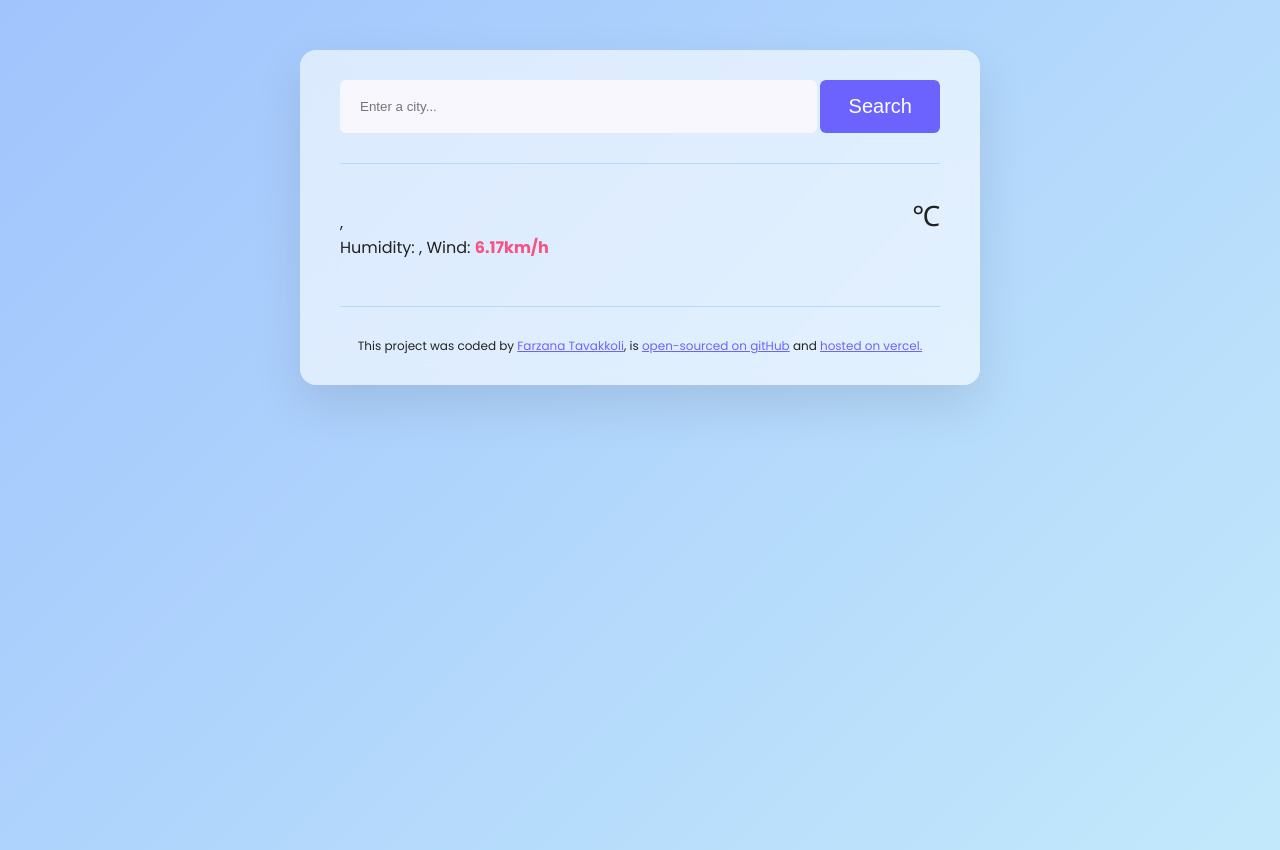
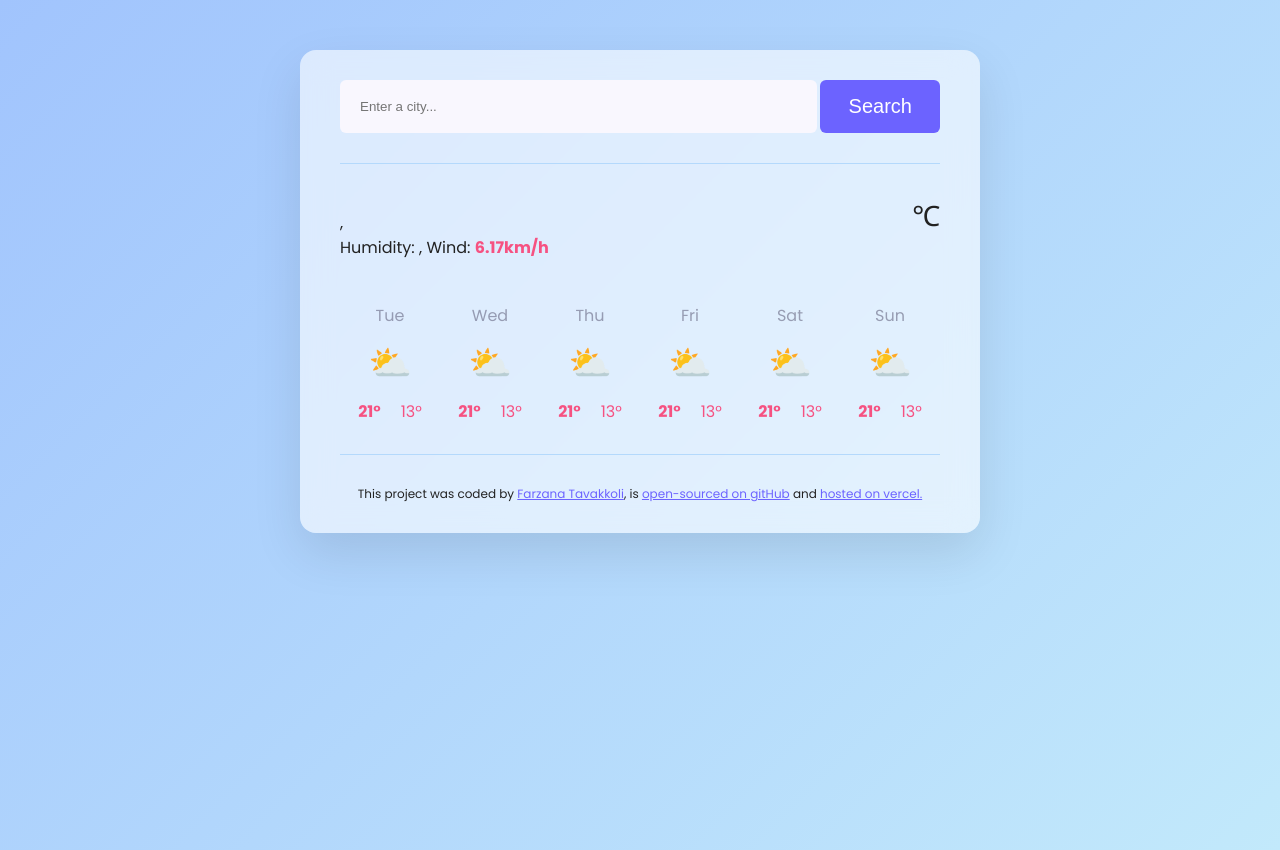
Before and after one commit to farzanatavakkoli/weather-application, a plain HTML site: page index.html in a window 1280 px wide. Drawn offline with nearby package versions, Linux system fonts and the light colour scheme; no server answers.

Commit message:
Added forecast HTML and organize the css

```diff
--- a/index.html
+++ b/index.html
@@ -36,6 +36,63 @@
                     <div class="current-temperature-unit">℃</div>
                 </div>
             </div>
+
+            <div class="weather-forecast">
+                <div class="weather-forecast-day">
+                    <div class="weather-forecast-date">Tue</div>
+                    <div class="weather-forecast-icon">⛅</div>
+                    <div class="weather-forecast-temperatures">
+                        <div class="weather-forecast-temperature"><strong>21°</strong></div>
+                        <div class="weather-forecast-temperature"> 13°</div>
+                    </div>
+                </div>
+
+                <div class="weather-forecast-day">
+                    <div class="weather-forecast-date">Wed</div>
+                    <div class="weather-forecast-icon">⛅</div>
+                    <div class="weather-forecast-temperatures">
+                        <div class="weather-forecast-temperature"><strong>21°</strong></div>
+                        <div class="weather-forecast-temperature"> 13°</div>
+                    </div>
+                </div>
+
+                <div class="weather-forecast-day">
+                    <div class="weather-forecast-date">Thu</div>
+                    <div class="weather-forecast-icon">⛅</div>
+                    <div class="weather-forecast-temperatures">
+                        <div class="weather-forecast-temperature"><strong>21°</strong></div>
+                        <div class="weather-forecast-temperature"> 13°</div>
+                    </div>
+                </div>
+
+                <div class="weather-forecast-day">
+                    <div class="weather-forecast-date">Fri</div>
+                    <div class="weather-forecast-icon">⛅</div>
+                    <div class="weather-forecast-temperatures">
+                        <div class="weather-forecast-temperature"><strong>21°</strong></div>
+                        <div class="weather-forecast-temperature"> 13°</div>
+                    </div>
+                </div>
+
+                <div class="weather-forecast-day">
+                    <div class="weather-forecast-date">Sat</div>
+                    <div class="weather-forecast-icon">⛅</div>
+                    <div class="weather-forecast-temperatures">
+                        <div class="weather-forecast-temperature"><strong>21°</strong></div>
+                        <div class="weather-forecast-temperature"> 13°</div>
+                    </div>
+                </div>
+
+                <div class="weather-forecast-day">
+                    <div class="weather-forecast-date">Sun</div>
+                    <div class="weather-forecast-icon">⛅</div>
+                    <div class="weather-forecast-temperatures">
+                        <div class="weather-forecast-temperature"><strong>21°</strong></div>
+                        <div class="weather-forecast-temperature"> 13°</div>
+                    </div>
+                </div>
+
+            </div>
         </main>
 
 
--- a/src/style.css
+++ b/src/style.css
@@ -90,6 +90,35 @@ main {
   margin-top: 2px;
   font-size: 28px;
 }
+.weather-forecast {
+  display: flex;
+  justify-content: space-around;
+  margin-top: 30px;
+}
+
+.weather-forecast-date {
+  text-align: center;
+  color: rgba(39, 33, 66, 0.4);
+  font-size: 16px;
+  line-height: 20px;
+  margin-bottom: 10px;
+}
+.weather-forecast-icon {
+  text-align: center;
+  font-size: 35px;
+  margin-top: 10px;
+  margin-bottom: 0px;
+}
+.weather-forecast-temperatures {
+  text-align: center;
+  color: #f65282;
+  display: flex;
+  justify-content: center;
+}
+.weather-forecast-temperature {
+  padding: 0 10px;
+  margin-top: 10px;
+}
 footer {
   text-align: center;
   font-size: 12px;
```
